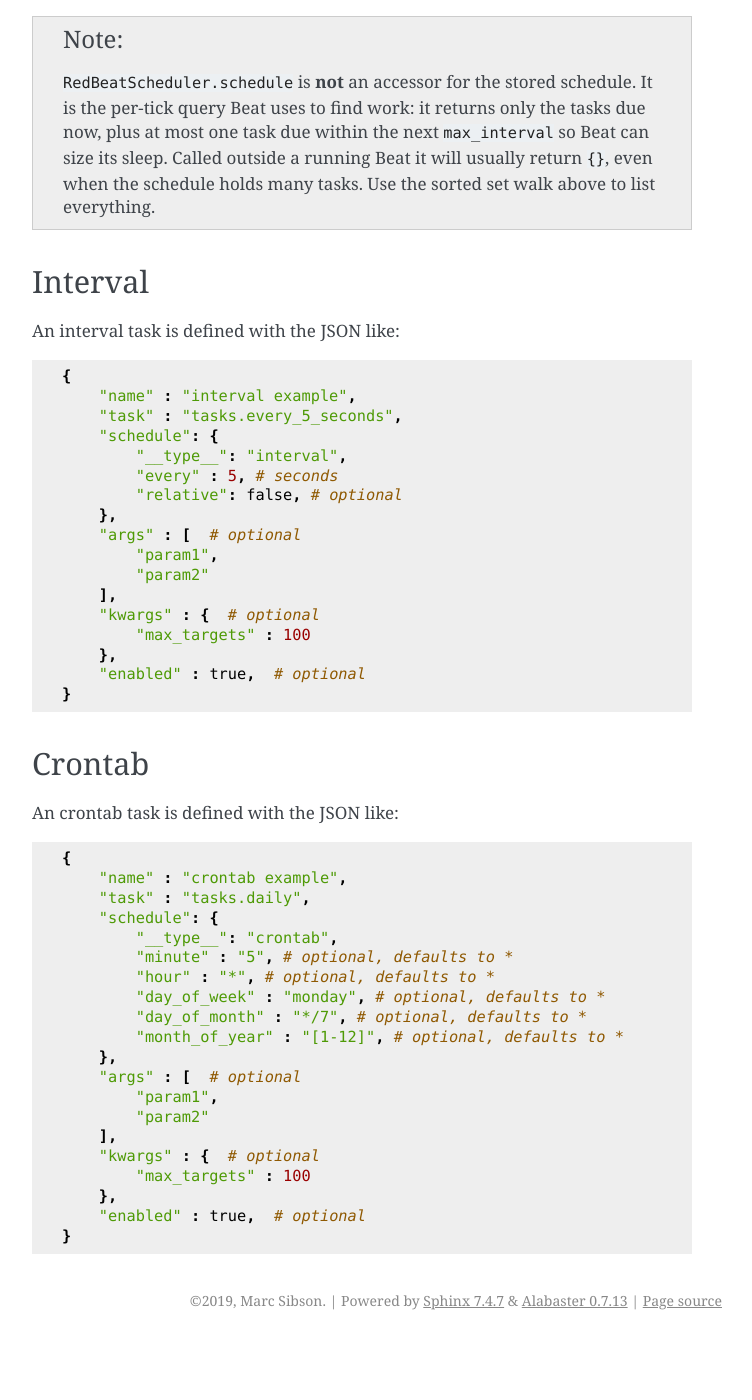
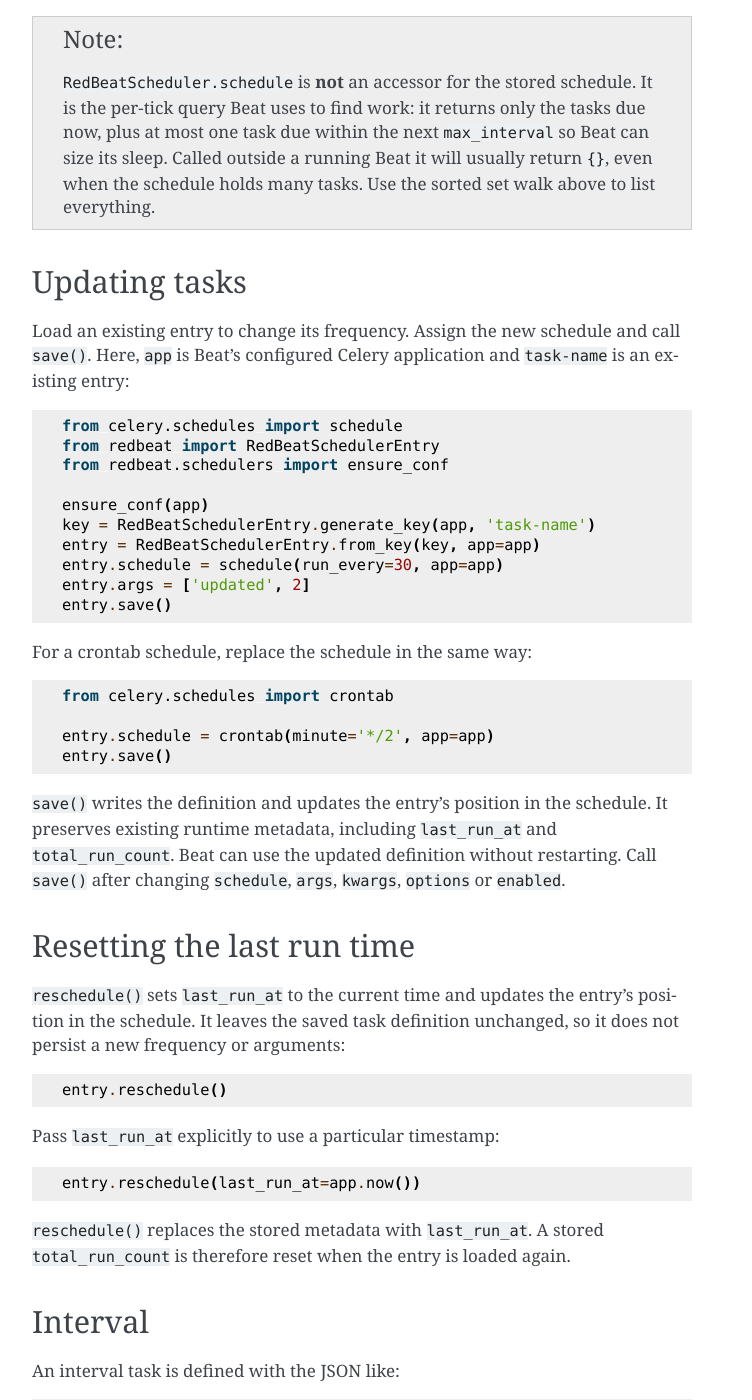
Before and after one commit to sibson/redbeat, a Sphinx documentation site: the page built from docs/tasks.rst, in a window 1280 px wide and 1400 px high, scrolled down 1061 px. Shown: the whole window, without its empty margins (388-1140 px from the left). Built offline with Sphinx 7.4.7, drawn with Linux system fonts in a browser that asks for light colours; before the commit the page ends 2401 px from its top, so only the background shows below that; some of the changed text lies outside the part shown.

Commit message:
doc: explain saving schedule changes and rescheduling

```diff
--- a/CHANGES.txt
+++ b/CHANGES.txt
@@ -1,5 +1,7 @@
 2.4.3 (unreleased)
 ---------------------
+  - doc, explain saving task schedule changes and resetting the last run time,
+    fixes #232.
   - bugfix, the beat_init receiver logs a warning naming -S redbeat.RedBeatScheduler
     and returns when beat runs another scheduler, instead of raising
     AttributeError on lock_key, fixes #342
--- a/docs/tasks.rst
+++ b/docs/tasks.rst
@@ -56,6 +56,51 @@
     sleep. Called outside a running Beat it will usually return ``{}``, even when the
     schedule holds many tasks. Use the sorted set walk above to list everything.
 
+Updating tasks
+~~~~~~~~~~~~~~
+Load an existing entry to change its frequency. Assign the new schedule and call
+``save()``. Here, ``app`` is Beat's configured Celery application and ``task-name``
+is an existing entry::
+
+    from celery.schedules import schedule
+    from redbeat import RedBeatSchedulerEntry
+    from redbeat.schedulers import ensure_conf
+
+    ensure_conf(app)
+    key = RedBeatSchedulerEntry.generate_key(app, 'task-name')
+    entry = RedBeatSchedulerEntry.from_key(key, app=app)
+    entry.schedule = schedule(run_every=30, app=app)
+    entry.args = ['updated', 2]
+    entry.save()
+
+For a crontab schedule, replace the schedule in the same way::
+
+    from celery.schedules import crontab
+
+    entry.schedule = crontab(minute='*/2', app=app)
+    entry.save()
+
+``save()`` writes the definition and updates the entry's position in the schedule.
+It preserves existing runtime metadata, including ``last_run_at`` and
+``total_run_count``. Beat can use the updated definition without restarting.
+Call ``save()`` after changing ``schedule``, ``args``, ``kwargs``, ``options`` or
+``enabled``.
+
+Resetting the last run time
+~~~~~~~~~~~~~~~~~~~~~~~~~~~
+``reschedule()`` sets ``last_run_at`` to the current time and updates the entry's
+position in the schedule. It leaves the saved task definition unchanged, so it
+does not persist a new frequency or arguments::
+
+    entry.reschedule()
+
+Pass ``last_run_at`` explicitly to use a particular timestamp::
+
+    entry.reschedule(last_run_at=app.now())
+
+``reschedule()`` replaces the stored metadata with ``last_run_at``. A stored
+``total_run_count`` is therefore reset when the entry is loaded again.
+
 Interval
 ~~~~~~~~
 An interval task is defined with the JSON like::
```
